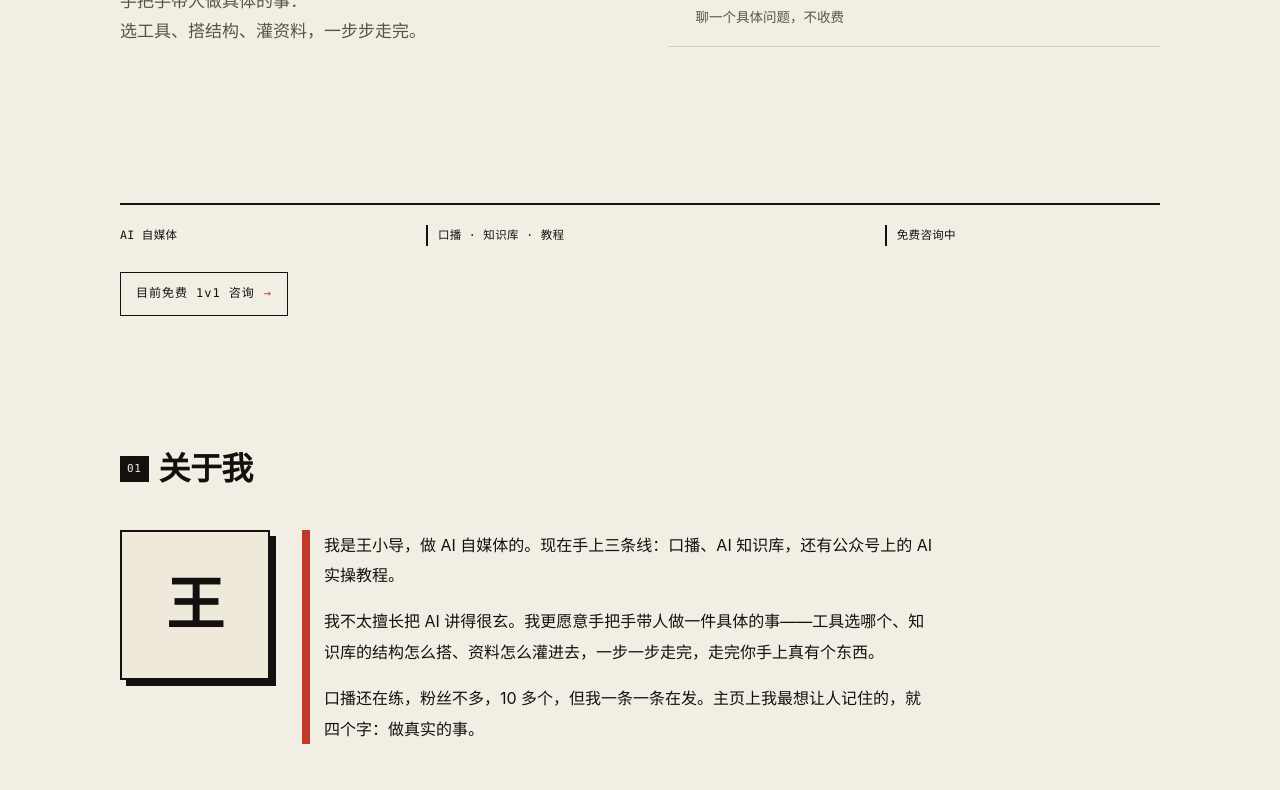
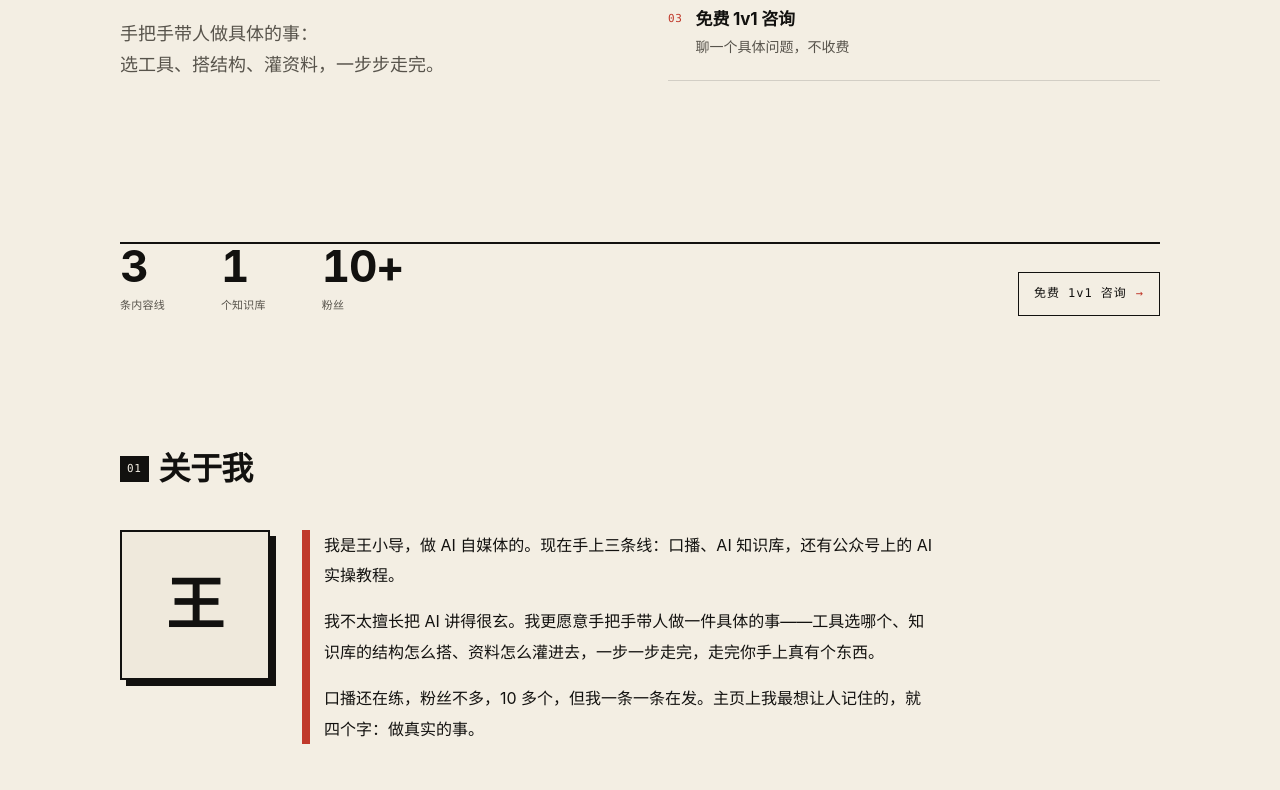
Before and after one commit to makeagreatcoup/xiaodaoai-homepage, a plain HTML site: page index.html in a window 1280 px wide. Shown: the part 456-1246 px from the top of the page. Drawn offline with Linux system fonts and the light colour scheme.

Commit message:
桌面首屏补满：数字与咨询入口提到首屏底部
- 首屏标题 68→80px，导语 18px，清单条目内距 18→22px
- 首屏底部新增数字条（3 条内容线 / 1 个知识库 / 10+ 粉丝），右侧接「免费 1v1 咨询」入口
- 桌面端隐藏独立的墨黑数字带，避免同一组数字出现两次；手机端保留
- README 结构与截图同步

```diff
--- a/index.html
+++ b/index.html
@@ -121,6 +121,8 @@
 
   .hero-foot{margin-top:auto;padding-top:32px}
   .rule{height:2px;background:var(--ink)}
+  .foot-row{display:block}
+  .stats{display:none}
   .strip{display:grid;grid-template-columns:1fr 1.5fr .9fr;margin-top:20px}
   .strip div{font-family:var(--mono);font-size:11.5px;letter-spacing:.03em}
   .strip div + div{border-left:2px solid var(--ink);padding-left:10px}
@@ -288,13 +290,26 @@
       column-gap:56px;
       align-items:center;
     }
-    h1{font-size:clamp(48px,4.6vw,68px)}
-    .lede{font-size:17px;margin-top:32px;max-width:none}
+    h1{font-size:clamp(52px,5.2vw,80px)}
+    .lede{font-size:18px;margin-top:34px;max-width:none}
     .can{grid-column:2;grid-row:1 / span 2;align-self:end;margin-top:0;max-width:none}
-    .can li{padding:18px 0}
-    .can li b{font-size:16.5px}
-    .can li .sub{font-size:13.5px;margin-top:5px}
-    .hero-foot{padding-top:32px}
+    .can li{padding:22px 0}
+    .can li b{font-size:17px}
+    .can li .sub{font-size:14px;margin-top:5px}
+    .hero-foot{padding-top:36px}
+    .foot-row{display:flex;justify-content:space-between;align-items:flex-end;gap:48px}
+    .strip{display:none}
+    .stats{display:flex;gap:56px}
+    .stat b{
+      display:block;font-size:44px;font-weight:700;line-height:1;
+      letter-spacing:-.03em;font-variant-numeric:tabular-nums;
+    }
+    .stat span{
+      display:block;font-family:var(--mono);font-size:11px;
+      color:var(--gray);margin-top:8px;letter-spacing:.02em;
+    }
+    .stamp{margin-top:0}
+    .band{display:none}
     .sec-head{margin-bottom:32px}
     .sec-head h2{font-size:32px}
     .about{grid-template-columns:150px 1fr;gap:32px;align-items:start}
@@ -304,8 +319,6 @@
     .card:last-child{grid-column:auto}
     .card{padding:28px 24px}
     .about-text p{max-width:38em}
-    .band{padding:56px 0}
-    .band .inner{grid-template-columns:repeat(3,1fr)}
     .contact{padding:88px 0 80px;position:relative;overflow:hidden}
     .contact .note{max-width:32em}
     .act{margin-top:34px;text-align:left}
@@ -356,12 +369,19 @@
 
   <div class="hero-foot">
     <div class="rule"></div>
-    <div class="strip">
-      <div>AI 自媒体</div>
-      <div>口播 · 知识库 · 教程</div>
-      <div>免费咨询中</div>
+    <div class="foot-row">
+      <div class="strip">
+        <div>AI 自媒体</div>
+        <div>口播 · 知识库 · 教程</div>
+        <div>免费咨询中</div>
+      </div>
+      <div class="stats">
+        <div class="stat"><b>3</b><span>条内容线</span></div>
+        <div class="stat"><b>1</b><span>个知识库</span></div>
+        <div class="stat"><b>10+</b><span>粉丝</span></div>
+      </div>
+      <a class="stamp" href="#contact">免费 1v1 咨询<span class="arr">→</span></a>
     </div>
-    <a class="stamp" href="#contact">目前免费 1v1 咨询<span class="arr">→</span></a>
   </div>
 </header>
 
```
Also changed, not shown: screenshots/desktop.png, screenshots/mobile.png, 1 other file.
